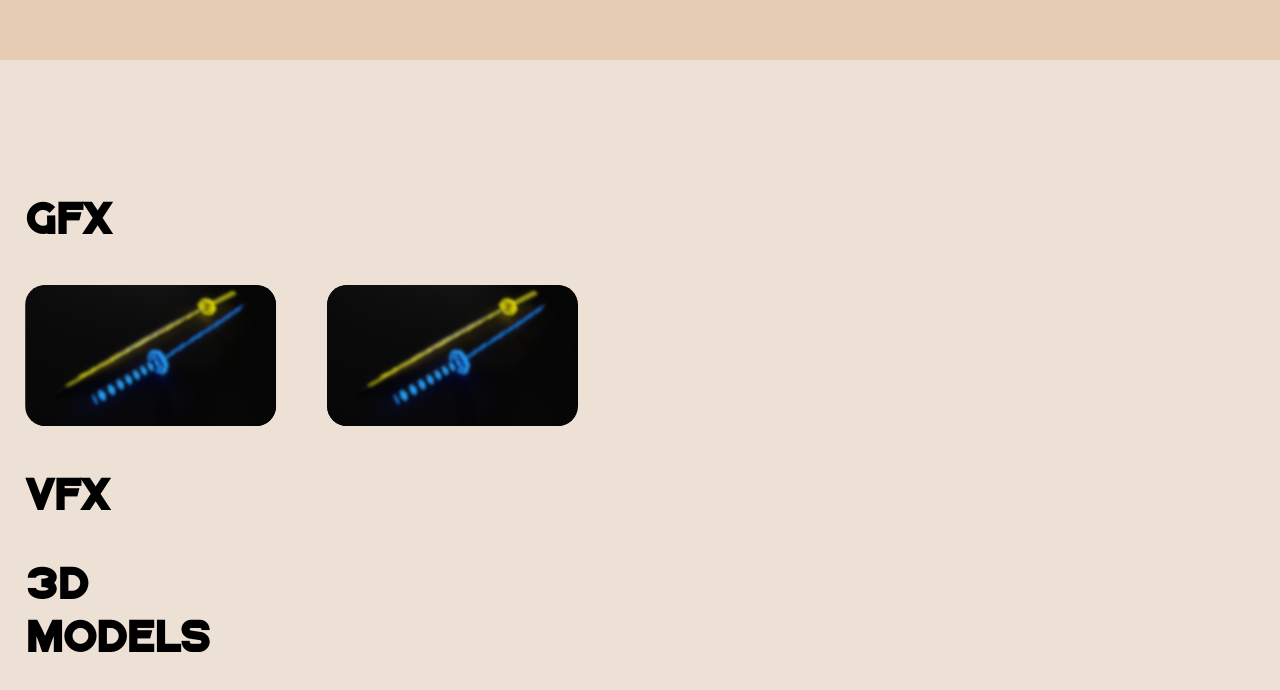
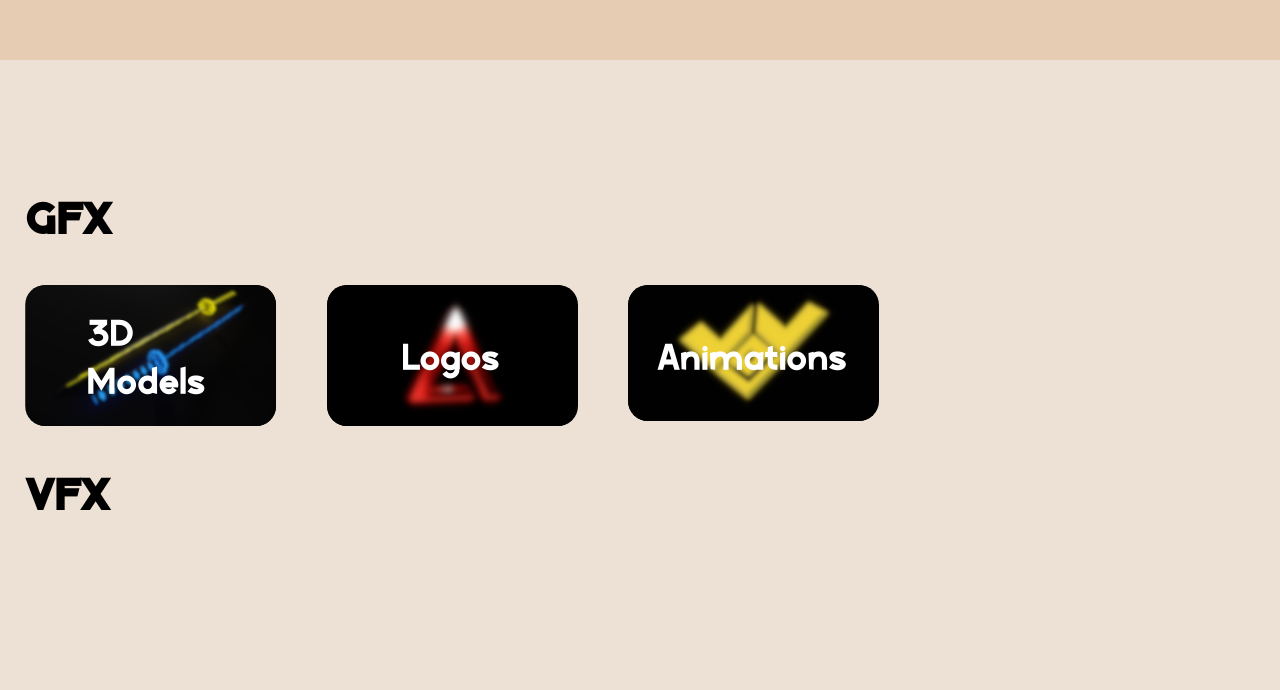
Before and after one commit to Panini2/Portfolio, a plain HTML site: page index.html in a window 1280 px wide. Shown: the part 540-1230 px from the top of the page. After the commit the page ends 1101 px from the top, so only its background shows below. Drawn offline with Linux system fonts and the light colour scheme.

Commit message:
[ADD] gud cards

```diff
--- a/index.html
+++ b/index.html
@@ -32,16 +32,25 @@
                 <h1>GFX</h1>
                 <!-- GFX Card -->
                 <div class="card-gfx">
-                    <div class="card 3d-models">
+                    <div class="card models">
                         <div class="image-container">
-                            <img src="assets/images/zenitsu sabertram.png" alt="thumbnail" class="illu clear">
+                            <h2>3D Models</h2>
+                             <img src="assets/images/zenitsu sabertram.png" alt="thumbnail" class="illu clear">
                             <img src="assets/images/blured zenitsu sabertram.png" alt="thumbnail" class="illu blured">
+                        </div>
+                    </div>
+                    <div class="card logos">
+                        <div class="image-container">
+                            <h2>Logos</h2>
+                            <img src="assets/images/rubis.png" alt="thumbnail" class="illu clear">
+                            <img src="assets/images/blured rubis.png" alt="thumbnail" class="illu blured">
                         </div>
                     </div>
                     <div class="card animation">
                         <div class="image-container">
-                            <img src="assets/images/zenitsu sabertram.png" alt="thumbnail" class="illu clear">
-                            <img src="assets/images/blured zenitsu sabertram.png" alt="thumbnail" class="illu blured">
+                            <h2>Animations</h2>
+                            <img src="assets/images/yell.png" alt="thumbnail" class="illu clear">
+                            <img src="assets/images/blured yell.png" alt="thumbnail" class="illu blured">
                         </div>
                     </div>
                 </div>
@@ -52,12 +61,6 @@
                         <h2>VFX</h2>
                     </div>
                 </div>
-                <!-- 3D Models Card -->
-                <div class="card models">
-                    <div class="card-content">
-                        <h2>3D Models</h2>
-                    </div>
-                </div>
             </div>
         </section>
     </main>
--- a/styles.css
+++ b/styles.css
@@ -195,6 +195,10 @@ main {
     transform: translateX(30%) scale(0.8);
 }
 
+@media screen(max) {
+
+}
+
 .medias {
     margin-left: 2%;
     margin-top: 100px;
@@ -208,6 +212,7 @@ main {
 .illu {
     width: 100%;
     border-radius: 20px;
+    transition: opacity 0.3s ease, transform 0.3s ease;
 }
 
 .card-gfx {
@@ -238,3 +243,33 @@ main {
 .clear {
     opacity: 1;
 }
+
+.image-container:hover .clear {
+
+    transform: scale(1.05);
+}
+
+.image-container:hover .blured {
+    opacity: 0;
+}
+
+.image-container h2{
+    position: absolute;
+    margin: 0;
+    top: 50%;
+    left: 50%;
+    transform: translate(-50%, -50%);
+    color: #fff;
+    z-index: 2;
+    font-family: 'Requiner';
+    font-size: 100%;
+    transition: transform 0.3s ease;
+}
+
+.models .image-container:hover h2 {
+    transform: translate(-130%, -240%);
+}
+
+.animation .image-container:hover h2 {
+    transform: translate(100%, 240%);
+}
```
Also changed, not shown: assets/images/blured rubis.png (added), assets/images/blured yell.png (added), assets/images/rubis.png (added), assets/images/yell.png (added).
